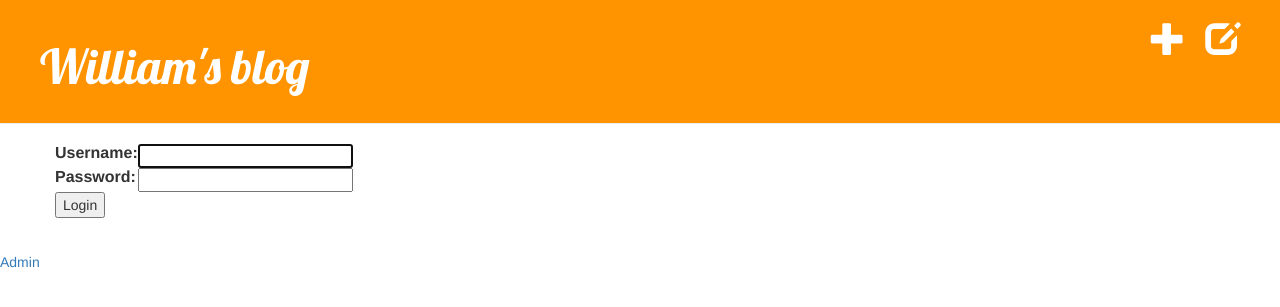
After one commit to Wikiko/my-first-blog, a Django app: page /accounts/login/ in a window 1280 px wide. The commit adds this page. Shown: the top 307 px of the page. Run offline with Django 3.2, Linux system fonts and the light colour scheme; some libraries are stand-ins or nearby versions.

Commit message:
Adicionado login de usuario para que realize a operação com acesso de usuario

```diff
--- a/mysite/blog/templates/blog/post_detail.html
+++ b/mysite/blog/templates/blog/post_detail.html
@@ -1,10 +1,10 @@
 {% extends 'blog/base.html' %}
 {% block content %}
     <div class="post">
+        <a class="btn btn-default" href="{% url 'post_remove' pk=post.pk %}"><span class="glyphicon glyphicon-remove"></span> </a>
+        <a class="btn btn-default" href="{% url 'post_edit' pk=post.pk %}"><span class="glyphicon glyphicon-pencil"></span></a>
         {% if post.published_date %}
             <div class="date">
-                <a class="btn btn-default" href="{% url 'post_remove' pk=post.pk %}"><span class="glyphicon glyphicon-remove"></span> </a>
-                <a class="btn btn-default" href="{% url 'post_edit' pk=post.pk %}"><span class="glyphicon glyphicon-pencil"></span></a>
                 {{post.published_date}}
             </div>
         {% else %}
--- /dev/null
+++ b/mysite/blog/templates/registration/login.html
@@ -0,0 +1,24 @@
+{% extends "blog/base.html" %}
+{% block content %}
+    {% if form.errors %}
+        <p>Seu nome de usuario e senha não são validos. Porfavor tente denovo.</p>
+    {% endif %}
+
+    <form method="post" action="{% url 'login' %}">
+        {% csrf_token %}
+        <table>
+            <tr>
+                <td>{{ form.username.label_tag }}</td>
+                <td>{{ form.username }}</td>
+            </tr>
+            <tr>
+                <td>{{ form.password.label_tag }}</td>
+                <td>{{ form.password }}</td>
+            </tr>
+        </table>
+
+        <input type="submit" value="Login"/>
+        <input type="hidden" name="next" value="{{ next }}"/>
+    </form>
+
+{% endblock %}
--- a/mysite/mysite/settings.py
+++ b/mysite/mysite/settings.py
@@ -101,6 +101,7 @@ AUTH_PASSWORD_VALIDATORS = [
     },
 ]
 
+LOGIN_REDIRECT_URL = '/'
 
 # Internationalization
 # https://docs.djangoproject.com/en/1.9/topics/i18n/
--- a/mysite/mysite/urls.py
+++ b/mysite/mysite/urls.py
@@ -15,8 +15,11 @@ Including another URLconf
 """
 from django.conf.urls import include, url
 from django.contrib import admin
+import django.contrib.auth.views
+admin.autodiscover()
 
 urlpatterns = [
     url(r'^admin/', admin.site.urls),
     url(r'', include('blog.urls')),
+    url(r'^accounts/login/$', django.contrib.auth.views.login, name='login'),
 ]
```
Also changed, not shown: mysite/blog/views.py (+6 -1 lines).
